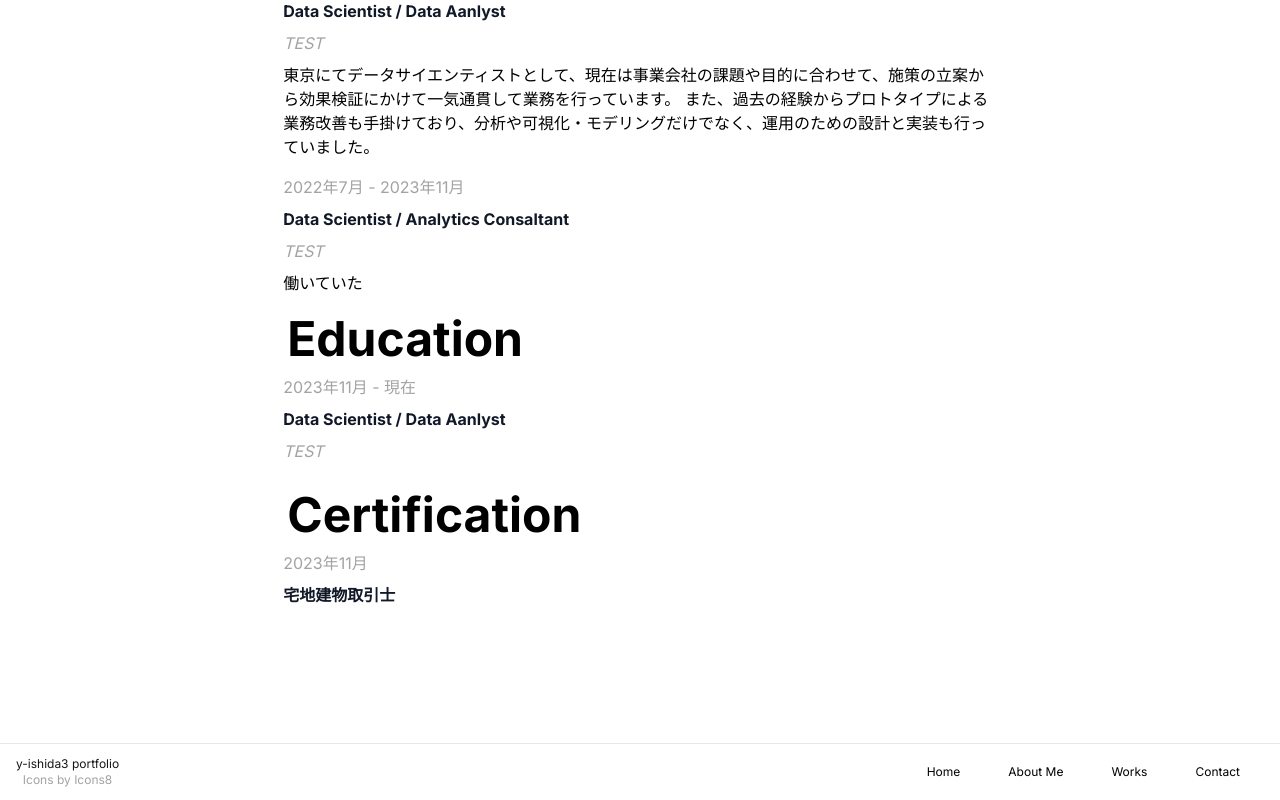
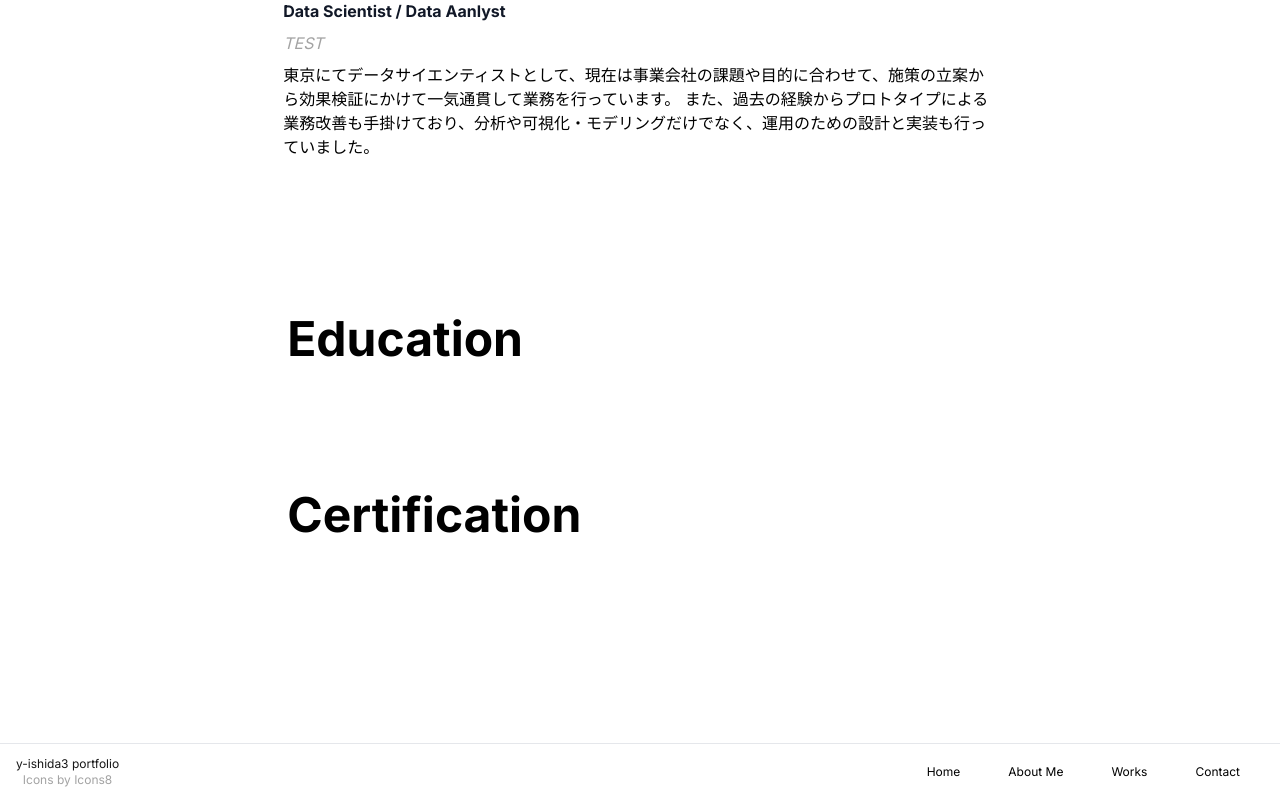
Before and after one commit to y-ishida3/y-ishida3.github.io, a Next.js app: page /about_me in a window 1280 px wide. Shown: the part 793-1593 px from the top of the page. Built offline with nearby package versions, Linux system fonts and the light colour scheme.

Commit message:
Add aos.js

```diff
--- a/package.json
+++ b/package.json
@@ -10,11 +10,13 @@
   },
   "dependencies": {
     "@headlessui/react": "^2.1.0",
+    "aos": "^3.0.0-beta.6",
     "next": "14.2.4",
     "react": "^18",
     "react-dom": "^18"
   },
   "devDependencies": {
+    "@types/aos": "^3.0.7",
     "@types/node": "^20",
     "@types/react": "^18",
     "@types/react-dom": "^18",
--- /dev/null
+++ b/src/app/aos.tsx
@@ -0,0 +1,16 @@
+"use client"
+
+import { useEffect } from 'react'
+import AOS from "aos";
+import "aos/dist/aos.css";
+
+export const AOSInit = () => {
+  useEffect(() => {
+    AOS.init({
+      easing: 'ease-out-quad',
+      duration: 1000,
+    });
+  }, [])
+
+  return null
+}
--- a/src/app/layout.tsx
+++ b/src/app/layout.tsx
@@ -2,6 +2,7 @@ import type { Metadata } from "next";
 import { Inter } from "next/font/google";
 import "./globals.css";
 
+import { AOSInit } from './aos';
 import { Header } from "../components/Header";
 import { Footer } from "../components/Footer";
 
@@ -19,6 +20,7 @@ export default function RootLayout({
 }>) {
   return (
     <html lang="jp">
+      <AOSInit />
       <body className={inter.className}>
         <Header />
         {children}
--- a/src/components/Experience/index.tsx
+++ b/src/components/Experience/index.tsx
@@ -9,7 +9,7 @@ type Props = {
 // :TODO JSX.Elintと呼ばれる形にしているので、どれに統一すべきか考えたい
 export const Experience = ({year, title, affiliationName, description}: Props) => {
     return (
-      <main>
+      <main data-aos="fade-up">
         <h2 className="year p-1 text-neutral-400">{year}</h2>
         <h2 className="title p-1 text-gray-900 font-bold">{title}</h2>
         <h2 className="affiliationName p-1 text-neutral-400 italic">{affiliationName}</h2>
```
Also changed, not shown: 1 other file (tests, documents, lock files or other folders).
